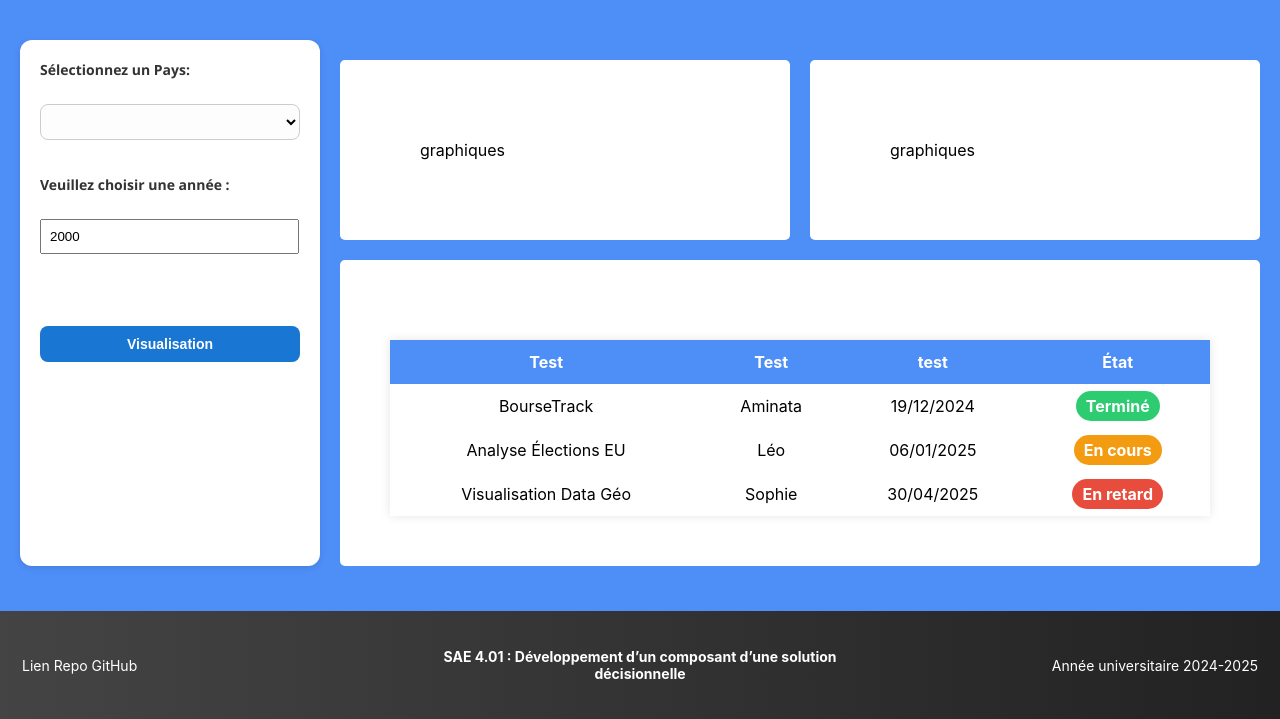
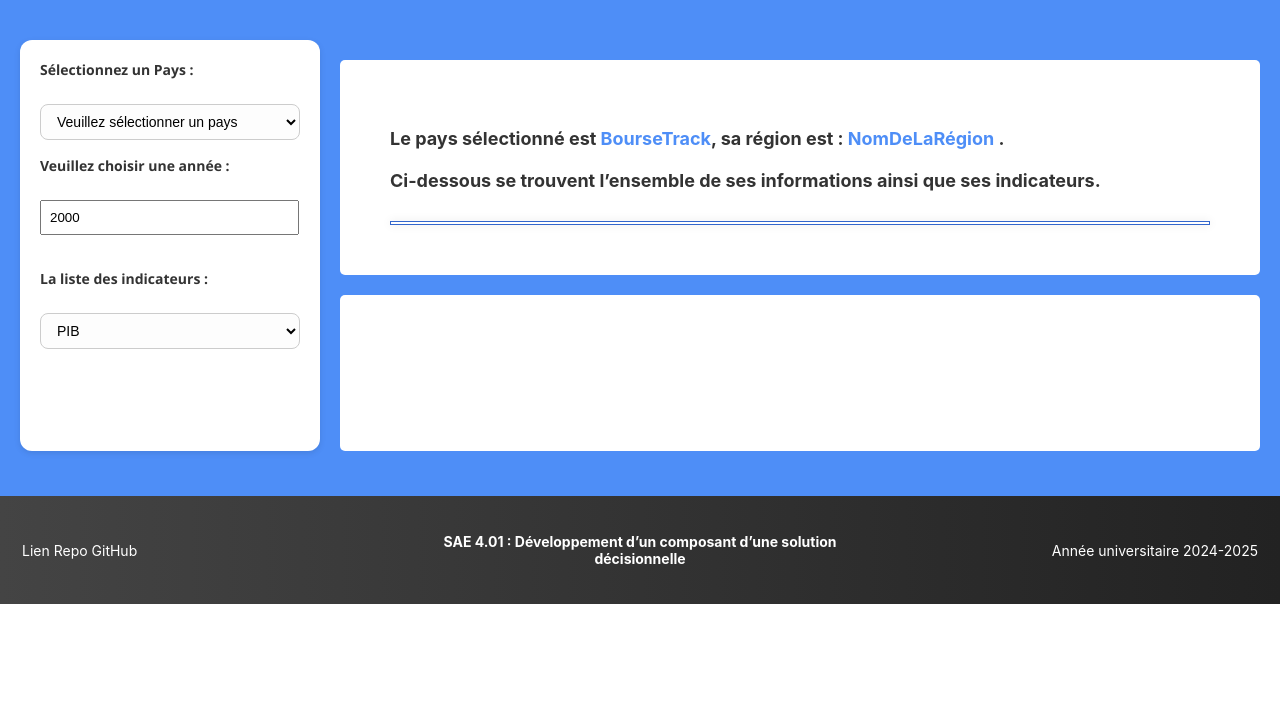
Before and after one commit to EkiaND/DED, a PHP site: page /index.php?url=infos_pays in a window 1280 px wide. Shown: the part 338-1057 px from the top of the page. After the commit the page ends 942 px from the top, so only its background shows below. Run offline with PHP 8.4, Linux system fonts and the light colour scheme; data that the repository does not hold is empty; a map, chart or similar area stays blank.

Commit message:
L'ensemble des modifications réalisé pour obtenir la page info_pays.php. Cependant selon les systémes d'exploitation, le mot de passe pr la connexion à la base de données doit être renséigné. J'ai push uniquement les pages dans lesquels j'ai apporté des modifications. Une nouvelle fonction a été crée dans region également.

```diff
--- a/config.inc.php
+++ b/config.inc.php
@@ -28,7 +28,7 @@
     $db_host = "localhost";
     $db_name = "economie_mondiale";
     $db_user = "root";
-    $db_pass = "";
+    $db_pass = ""; // sur mac OS, doit normalement etre renseigné
 
     // Activer le mode d'exception pour mysqli
     mysqli_report(MYSQLI_REPORT_ERROR | MYSQLI_REPORT_STRICT);
--- a/models/indicateur.php
+++ b/models/indicateur.php
@@ -1,8 +1,8 @@
 <?php
 // Fichier pour gérer les entités indicateurs
 
-//require_once __DIR__ . '/../logger/logger.php'; // Inclure le logger
 require_once __DIR__ . '/../config.inc.php'; // Inclure le fichier de configuration
+// require_once __DIR__ . '/../logger/logger.php'; // Inclure le logger si besoin
 
 /**
  * Récupérer la liste des indicateurs disponibles.
@@ -16,48 +16,26 @@ require_once __DIR__ . '/../config.inc.php'; // Inclure le fichier de configurat
  */
 function getIndicateurs() {
     try {
-        // 1. Obtenir une connexion à la base de données
-        $conn = getBDD(); // Appelle la fonction `getBDD()` pour établir une connexion MySQL.
+        $conn = getBDD();
 
-        // 2. Définir la requête SQL
-        // La table système `INFORMATION_SCHEMA.COLUMNS` contient des métadonnées sur toutes les colonnes
-        // de toutes les tables de la base de données. Cette requête récupère les noms des colonnes
-        // de la table `indicateurs`, tout en excluant les colonnes `id`, `code_pays`, et `annee`.
         $req = "SELECT COLUMN_NAME AS nom_indicateur
                 FROM INFORMATION_SCHEMA.COLUMNS
-                WHERE TABLE_NAME = 'indicateurs' AND COLUMN_NAME NOT IN ('id', 'code_pays', 'annee');";
+                WHERE TABLE_NAME = 'indicateurs'
+                AND COLUMN_NAME NOT IN ('id', 'code_pays', 'annee');";
 
-        // 3. Préparer la requête SQL
-        // La préparation de la requête permet d'éviter les injections SQL et d'assurer la sécurité.
         $stmt = mysqli_prepare($conn, $req);
-
-        // 4. Vérifier si la préparation a échoué
         if ($stmt === false) {
-            // Si la préparation échoue, lever une exception avec le message d'erreur de MySQL.
             throw new Exception(mysqli_error($conn));
         }
 
-        // 5. Exécuter la requête SQL
-        // Exécute la requête préparée. Si l'exécution échoue, une exception est levée.
         if (!mysqli_stmt_execute($stmt)) {
             throw new Exception(mysqli_error($conn));
         }
 
-        // 6. Récupérer les résultats de la requête
-        // `mysqli_stmt_get_result` récupère les résultats de la requête sous forme d'objet MySQLi.
         $res = mysqli_stmt_get_result($stmt);
-
-        // 7. Retourner les résultats sous forme de tableau associatif
-        // `mysqli_fetch_all` convertit les résultats en tableau associatif.
-        // Si aucun résultat n'est trouvé, retourne un tableau vide grâce à l'opérateur `?:`.
         return mysqli_fetch_all($res, MYSQLI_ASSOC) ?: [];
     } catch (Exception $e) {
-        // 8. En cas d'erreur, enregistrer l'erreur dans les logs
-        // Appelle la fonction `logError` pour enregistrer l'erreur avec le message, le fichier, et la ligne.
         logError($e->getMessage(), __FILE__, __LINE__);
-
-        // 9. Retourner un tableau vide en cas d'erreur
-        // Retourne un tableau vide pour éviter de casser le programme appelant.
         return [];
     }
 }
@@ -78,6 +56,7 @@ if (isset($_GET['action']) && $_GET['action'] === 'getIndicateurs') {
 function getValeursIndicateur($idIndicateur, $codePays) {
     try {
         $conn = getBDD();
+
         $query = "SELECT annee, $idIndicateur AS valeur
                   FROM indicateurs
                   WHERE code_pays = ? AND $idIndicateur IS NOT NULL";
@@ -103,15 +82,18 @@ function getValeursIndicateur($idIndicateur, $codePays) {
 /**
  * Récupérer la moyenne d'un indicateur pour une région donnée.
  *
+ * Cette fonction calcule dynamiquement la moyenne d'un indicateur (ex: PIB, espérance de vie)
+ * pour tous les pays appartenant à une même région.
+ *
  * @param string $idIndicateur Nom de l'indicateur (ex. 'pib', 'esperance_vie').
- * @param string $idRegion ID de la région.
- * @return float|null Moyenne de l'indicateur pour la région. Retourne null en cas d'erreur.
+ * @param string $idRegion ID de la région (clé étrangère depuis la table 'pays').
+ * @return array Retourne un tableau associatif contenant une seule entrée avec la clé 'moyenne'.
+ *               Retourne un tableau vide en cas d'erreur ou si aucune donnée n'est trouvée.
  */
 function getMoyenneIndicateurParRegion($idIndicateur, $idRegion) {
     try {
         $conn = getBDD();
 
-        // Requête avec jointure entre les tables 'indicateurs' et 'pays'
         $query = "SELECT AVG(i.$idIndicateur) AS moyenne
                   FROM indicateurs i
                   INNER JOIN pays p ON i.code_pays = p.code_pays
@@ -130,50 +112,139 @@ function getMoyenneIndicateurParRegion($idIndicateur, $idRegion) {
         $res = mysqli_stmt_get_result($stmt);
         $row = mysqli_fetch_assoc($res);
 
-        return $row['moyenne'] ?? null;
+        return $row ? [['moyenne' => $row['moyenne']]] : [];
     } catch (Exception $e) {
         logError($e->getMessage(), __FILE__, __LINE__);
-        return null;
+        return [];
     }
 }
+
 /**
- * Récupérer les indicateurs disponibles pour une année spécifique.
+ * Récupérer les valeurs de tous les indicateurs pour chaque pays à une année donnée.
  *
- * @param int $annee Année pour laquelle récupérer les indicateurs.
- * @return array Liste des indicateurs sous forme de tableaux associatifs (nom_indicateur, valeur).
- *               Retourne un tableau vide en cas d'erreur.
+ * Cette fonction sélectionne dynamiquement toutes les colonnes de la table `indicateurs`
+ * (sauf les colonnes techniques) et renvoie les valeurs pour une année spécifique.
+ *
+ * @param int $annee Année pour laquelle on souhaite récupérer les données (ex. 2020).
+ * @return array Liste de tableaux associatifs contenant les valeurs des indicateurs
+ *               pour chaque pays à cette année. Retourne un tableau vide en cas d'erreur.
  */
 function getIndicateursParAnnee($annee) {
     try {
+        // Connexion à la base de données
         $conn = getBDD();
 
-        // Construire dynamiquement la liste des colonnes à sélectionner, sauf id, code_pays, annee
-        $colonnes = getIndicateurs(); // appel à la fonction déjà définie
-
+        // Récupération des colonnes (indicateurs) dynamiques
+        $colonnes = getIndicateurs();
         if (empty($colonnes)) {
             throw new Exception("Aucun indicateur trouvé dans la table.");
         }
 
+        // Extraction des noms d'indicateurs à partir du tableau
         $nomsColonnes = array_map(fn($col) => $col['nom_indicateur'], $colonnes);
         $select = implode(', ', $nomsColonnes);
 
+        // Construction de la requête SQL
         $query = "SELECT code_pays, $select
                   FROM indicateurs
                   WHERE annee = ?";
 
+        // Préparation de la requête
         $stmt = mysqli_prepare($conn, $query);
         if ($stmt === false) {
             throw new Exception(mysqli_error($conn));
         }
 
+        // Liaison du paramètre d'année
         mysqli_stmt_bind_param($stmt, "i", $annee);
+
+        // Exécution de la requête
         if (!mysqli_stmt_execute($stmt)) {
             throw new Exception(mysqli_error($conn));
         }
 
+        // Récupération des résultats
         $res = mysqli_stmt_get_result($stmt);
-        return mysqli_fetch_all($res, MYSQLI_ASSOC) ?: [];
+        $data = mysqli_fetch_all($res, MYSQLI_ASSOC) ?: [];
+
+        // Remplacement des valeurs vides (null ou chaîne vide) par "NA"
+        foreach ($data as &$row) {
+            foreach ($row as $key => $value) {
+                if ($value === null || $value === '') {
+                    $row[$key] = "NA";
+                }
+            }
+        }
+
+        return $data;
     } catch (Exception $e) {
+        // En cas d'erreur, on log le message et on retourne un tableau vide
+        logError($e->getMessage(), __FILE__, __LINE__);
+        return [];
+    }
+}
+
+/**
+ * Récupérer les valeurs de tous les indicateurs pour un pays spécifique à une année donnée.
+ *
+ * Cette fonction sélectionne dynamiquement toutes les colonnes de la table `indicateurs`
+ * (sauf les colonnes techniques) et renvoie les valeurs pour un pays et une année spécifiques.
+ *
+ * @param int $annee Année pour laquelle on souhaite récupérer les données (ex. 2020).
+ * @param string $codePays Code du pays pour lequel on souhaite récupérer les données (ex. 'FRA').
+ * @return array Liste de tableaux associatifs contenant les valeurs des indicateurs
+ *               pour le pays spécifié à cette année. Retourne un tableau vide en cas d'erreur.
+ */
+function getIndicateursParAnneePays($annee, $codePays) {
+    try {
+        // Connexion à la base de données
+        $conn = getBDD();
+
+        // Récupération des colonnes (indicateurs) dynamiques
+        $colonnes = getIndicateurs();
+        if (empty($colonnes)) {
+            throw new Exception("Aucun indicateur trouvé dans la table.");
+        }
+
+        // Extraction des noms d'indicateurs à partir du tableau
+        $nomsColonnes = array_map(fn($col) => $col['nom_indicateur'], $colonnes);
+        $select = implode(', ', $nomsColonnes);
+
+        // Construction de la requête SQL avec filtre sur code_pays
+        $query = "SELECT code_pays, $select
+                 FROM indicateurs
+                 WHERE annee = ? AND code_pays = ?";
+
+        // Préparation de la requête
+        $stmt = mysqli_prepare($conn, $query);
+        if ($stmt === false) {
+            throw new Exception(mysqli_error($conn));
+        }
+
+        // Liaison des paramètres (année et code pays)
+        mysqli_stmt_bind_param($stmt, "is", $annee, $codePays);
+
+        // Exécution de la requête
+        if (!mysqli_stmt_execute($stmt)) {
+            throw new Exception(mysqli_error($conn));
+        }
+
+        // Récupération des résultats
+        $res = mysqli_stmt_get_result($stmt);
+        $data = mysqli_fetch_all($res, MYSQLI_ASSOC) ?: [];
+
+        // Remplacement des valeurs vides (null ou chaîne vide) par "NA"
+        foreach ($data as &$row) {
+            foreach ($row as $key => $value) {
+                if ($value === null || $value === '') {
+                    $row[$key] = "NA";
+                }
+            }
+        }
+
+        return $data;
+    } catch (Exception $e) {
+        // En cas d'erreur, on log le message et on retourne un tableau vide
         logError($e->getMessage(), __FILE__, __LINE__);
         return [];
     }
--- a/views/infos_pays.php
+++ b/views/infos_pays.php
@@ -1,70 +1,56 @@
-<?php
-// Vue pour les parties A et B
-?>
-<table id = "graphTable">
+<?php // Vue pour les parties A et B ?>
+        <table id="graphTable" >
           <tr>
-    <td rowspan="5">
-        <label for="pays1">Sélectionnez un Pays:</label><br>
-        <select id="pays1"></select><br><br>
+            <td rowspan="5" style="padding: 20px;">
+                <label for="pays1">Sélectionnez un Pays :</label><br>
+                <select id="pays1" required>
+                    <option>Veuillez sélectionner un pays</option>
+                </select>
 
-        <label for="indicateur">Veuillez choisir une année : </label><br>
-        <input type="number" value="2000" min="1960" max="2018" style="width: 92%; padding: 8px; margin-bottom: 15px;"><br><br>
+                <label for="annee">Veuillez choisir une année : </label><br>
+                <input id="annee" type="number" value="2000" min="1960" max="2018" style="width: 92%; padding: 8px; margin-bottom: 15px;"><br><br>
+
+                <label for="test">La liste des indicateurs :</label><br>
+                <select id="test">
+                    <option value="pib" selected>PIB</option>
+                    <option value="esperance_vie">Espérance de vie</option>
+                    <option value="densite_population">Population</option>
+                    <option value="taux_natalite">Taux de natalité</option>
+                    <option value="taux_mortalite">Taux de mortalité</option>
+                    <option value="consommation_electricite">Consommation d'Électricité</option>
+                    <option value="pib_par_habitant">PIB par habitant</option>
+                    <option value="mortalite_infantile">Mortalité infantile</option>
+                    <option value="taux_chomage">Taux de chômage</option>
+                </select>
 
                 <br><br>
-        <button id="bouton_comparer">Visualisation</button>
-        <div id="erreur"></div>
+                <div id="erreur" style="color:red;"></div>
             </td>
-
           </tr>
 
           <tr>
-  <td rowspan1="2" style="padding: 80px; background-color: #ffffff; border-radius:5px;">
-          graphiques</td>
+            <td rowspan="1" style="padding: 50px; background-color: #ffffff; border-radius:5px;">
+              <div id = "infoPays">
+                <p style="font-size: 18px; font-weight: bold; color: #333; margin-bottom: 20px;">
+                  Le pays sélectionné est <span style="color: #4e8ef7;">BourseTrack</span>, sa région est : <span style="color: #4e8ef7;">NomDeLaRégion</span> .<br><br>
+                  Ci-dessous se trouvent l’ensemble de ses informations ainsi que ses indicateurs.
+                </p>
 
-    <td rowspan="1" style="padding: 80px; background-color: #ffffff; border-radius:5px ;">
+                <!-- Premier tableau avec les intitulés des indicateurs -->
 
-    graphiques
-    </td>
-
-</tr>
-
+                <!-- Deuxième tableau avec les données réelles -->
+                <table style="width: 100%; height: 100%; margin-top: 30px; border-collapse: collapse; border: 1px solid #3366CC; box-shadow: 0 0 10px rgba(0,0,0,0.1);">
+                  <tbody>
                     <tr>
-  <td colspan="2" style="padding: 50px; background-color: #ffffff; border-radius:5px ;">
-      <div>
-
-        <table style="width: 100%; margin-top: 30px; border-collapse: collapse; box-shadow: 0 0 10px rgba(0,0,0,0.1);">
-          <thead>
-            <tr style="background-color: #4e8ef7; color: white;">
-              <th style="padding: 12px;">Test</th>
-              <th style="padding: 12px;">Test</th>
-              <th style="padding: 12px;">test</th>
-              <th style="padding: 12px;">État</th>
-            </tr>
-          </thead>
-          <tbody>
-            <tr style="text-align: center;">
-              <td style="padding: 12px;">BourseTrack</td>
-              <td style="padding: 12px;">Aminata</td>
-              <td style="padding: 12px;">19/12/2024</td>
-              <td style="padding: 12px;">
-                <span style="background-color: #2ecc71; color: white; padding: 5px 10px; border-radius: 20px; font-weight: bold;">Terminé</span>
-              </td>
-            </tr>
-            <tr style="text-align: center;">
-              <td style="padding: 12px;">Analyse Élections EU</td>
-              <td style="padding: 12px;">Léo</td>
-              <td style="padding: 12px;">06/01/2025</td>
-              <td style="padding: 12px;">
-                <span style="background-color: #f39c12; color: white; padding: 5px 10px; border-radius: 20px; font-weight: bold;">En cours</span>
-              </td>
-            </tr>
-            <tr style="text-align: center;">
-              <td style="padding: 12px;">Visualisation Data Géo</td>
-              <td style="padding: 12px;">Sophie</td>
-              <td style="padding: 12px;">30/04/2025</td>
-              <td style="padding: 12px;">
-                <span style="background-color: #e74c3c; color: white; padding: 5px 10px; border-radius: 20px; font-weight: bold;">En retard</span>
-              </td>
+                      <td>     </td>  <!-- PIB -->
+                      <td></td>  <!-- PIB/Habitants -->
+                      <td><span></span></td>  <!-- Taux de mortalité / natalité -->
+                      <td><span></span></td>  <!-- Utilisation d'internet -->
+                      <td><span></span></td>  <!-- Taux de chômage -->
+                      <td><span></span></td>  <!-- Espérance de vie -->
+                      <td></td>  <!-- Mortalité infantile -->
+                      <td></td>  <!-- Densité de population -->
+                      <td></td>  <!-- Consommation d’électricité -->
                     </tr>
                   </tbody>
                 </table>
@@ -72,8 +58,12 @@
             </td>
           </tr>
 
+          <tr>
+            <td colspan="1" style="background-color: #ffffff; border-radius:5px;">
+              <canvas id="graphPIB"></canvas>
+            </td>
+          </tr>
         </table>
 
 <script src="https://cdn.jsdelivr.net/npm/chart.js"></script>
-<script src="./public/js/graphiques.js"></script>
-<script src="./public/js/interactions.js"></script>
+<script src="/public/js/interaction_info.js"></script>
```
Also changed, not shown: controllers/indicateurs.php (+59 -23 lines), controllers/regions.php (+9 -2 lines), models/indices.php (+61 -15 lines), tests/test_indicateur.php (+1 -1 lines). Lines whose indentation alone changed are shown as unchanged.
